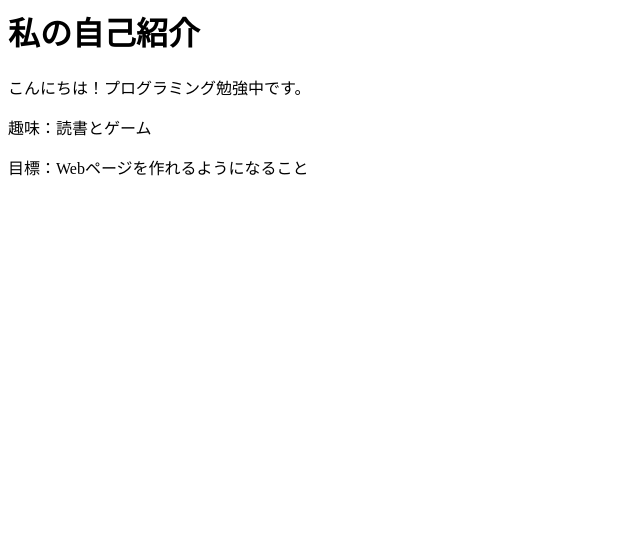
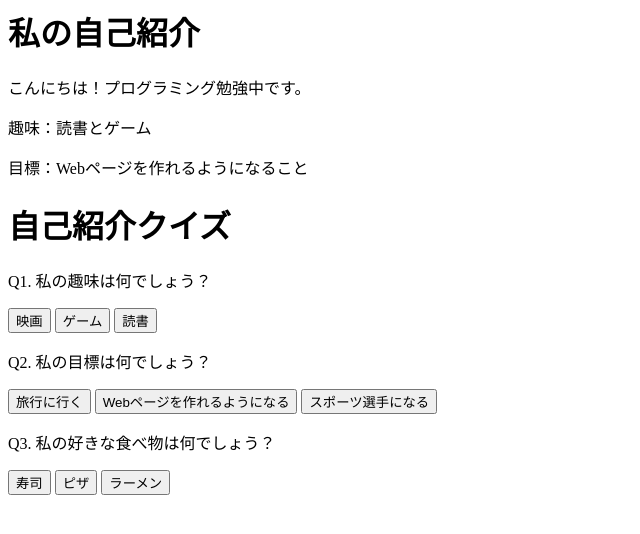
Before and after one commit to pochitaros/my-intro, a plain HTML site: page index.html in a window 1280 px wide. Shown: the whole page, without its empty margins (0-640 px from the left). Drawn offline with Linux system fonts and the light colour scheme.

Commit message:
Update index.html

```diff
--- a/index.html
+++ b/index.html
@@ -4,5 +4,57 @@
     <p>こんにちは！プログラミング勉強中です。</p>
     <p>趣味：読書とゲーム</p>
     <p>目標：Webページを作れるようになること</p>
+    <h1>自己紹介クイズ</h1>
+
+    <!-- Q1 -->
+    <p>Q1. 私の趣味は何でしょう？</p>
+    <button onclick="checkAnswer1('A')">映画</button>
+    <button onclick="checkAnswer1('B')">ゲーム</button>
+    <button onclick="checkAnswer1('C')">読書</button>
+    <p id="result1"></p>
+
+    <!-- Q2 -->
+    <p>Q2. 私の目標は何でしょう？</p>
+    <button onclick="checkAnswer2('A')">旅行に行く</button>
+    <button onclick="checkAnswer2('B')">Webページを作れるようになる</button>
+    <button onclick="checkAnswer2('C')">スポーツ選手になる</button>
+    <p id="result2"></p>
+
+    <!-- Q3 -->
+    <p>Q3. 私の好きな食べ物は何でしょう？</p>
+    <button onclick="checkAnswer3('A')">寿司</button>
+    <button onclick="checkAnswer3('B')">ピザ</button>
+    <button onclick="checkAnswer3('C')">ラーメン</button>
+    <p id="result3"></p>
+
+    <script>
+      // Q1 正解は B
+      function checkAnswer1(answer) {
+        if(answer === 'B') {
+          document.getElementById('result1').innerText = "正解！🎉";
+        } else {
+          document.getElementById('result1').innerText = "不正解…";
+        }
+      }
+
+      // Q2 正解は B
+      function checkAnswer2(answer) {
+        if(answer === 'B') {
+          document.getElementById('result2').innerText = "正解！🎉";
+        } else {
+          document.getElementById('result2').innerText = "不正解…";
+        }
+      }
+
+      // Q3 正解は A
+      function checkAnswer3(answer) {
+        if(answer === 'A') {
+          document.getElementById('result3').innerText = "正解！🎉";
+        } else {
+          document.getElementById('result3').innerText = "不正解…";
+        }
+      }
+    </script>
+
   </body>
 </html>
```
